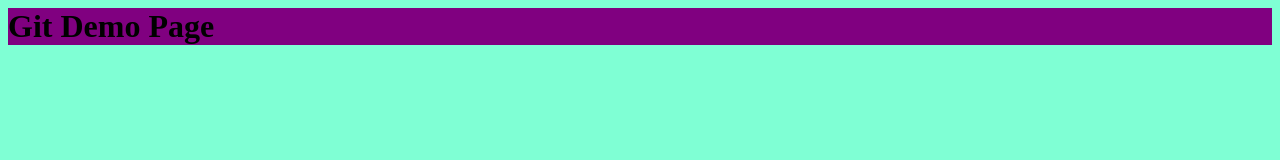
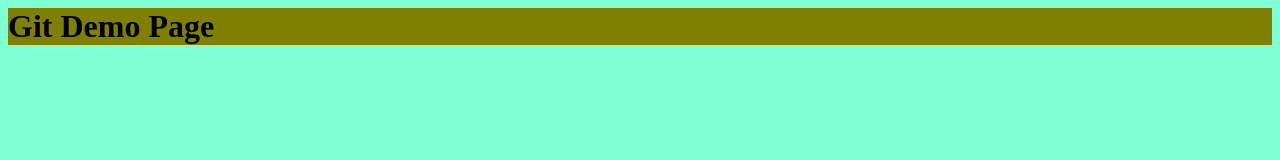
Before and after one commit to AutomaServicesMi/WebSiteTest, a plain HTML site: page index.html in a window 1280 px wide. Drawn offline with Linux system fonts and the light colour scheme.

```diff
--- a/styles.css
+++ b/styles.css
@@ -3,5 +3,5 @@ body {
 }
 
 h1 {
-    background-color: purple;
+    background-color:olive;
 }
```
